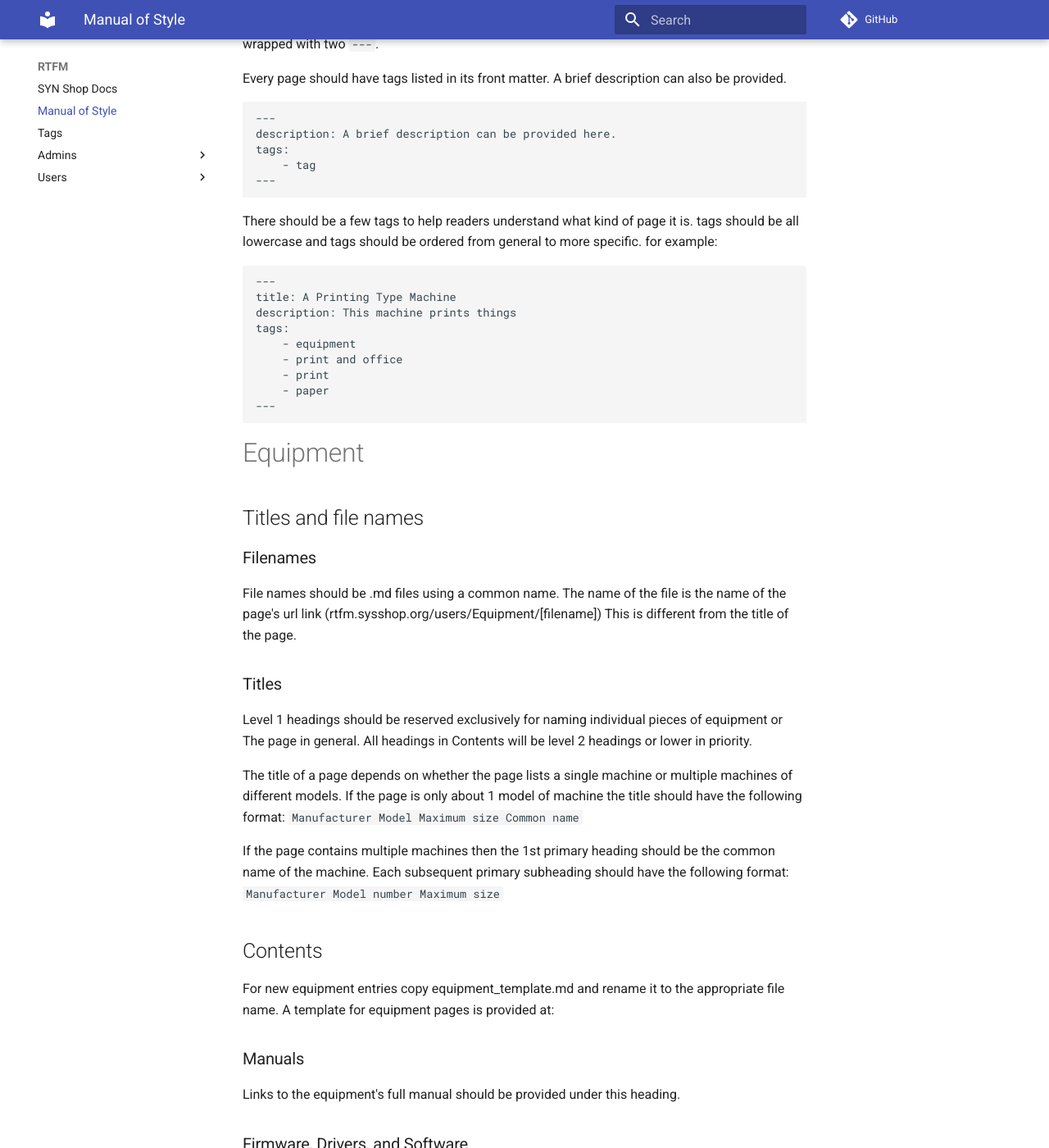
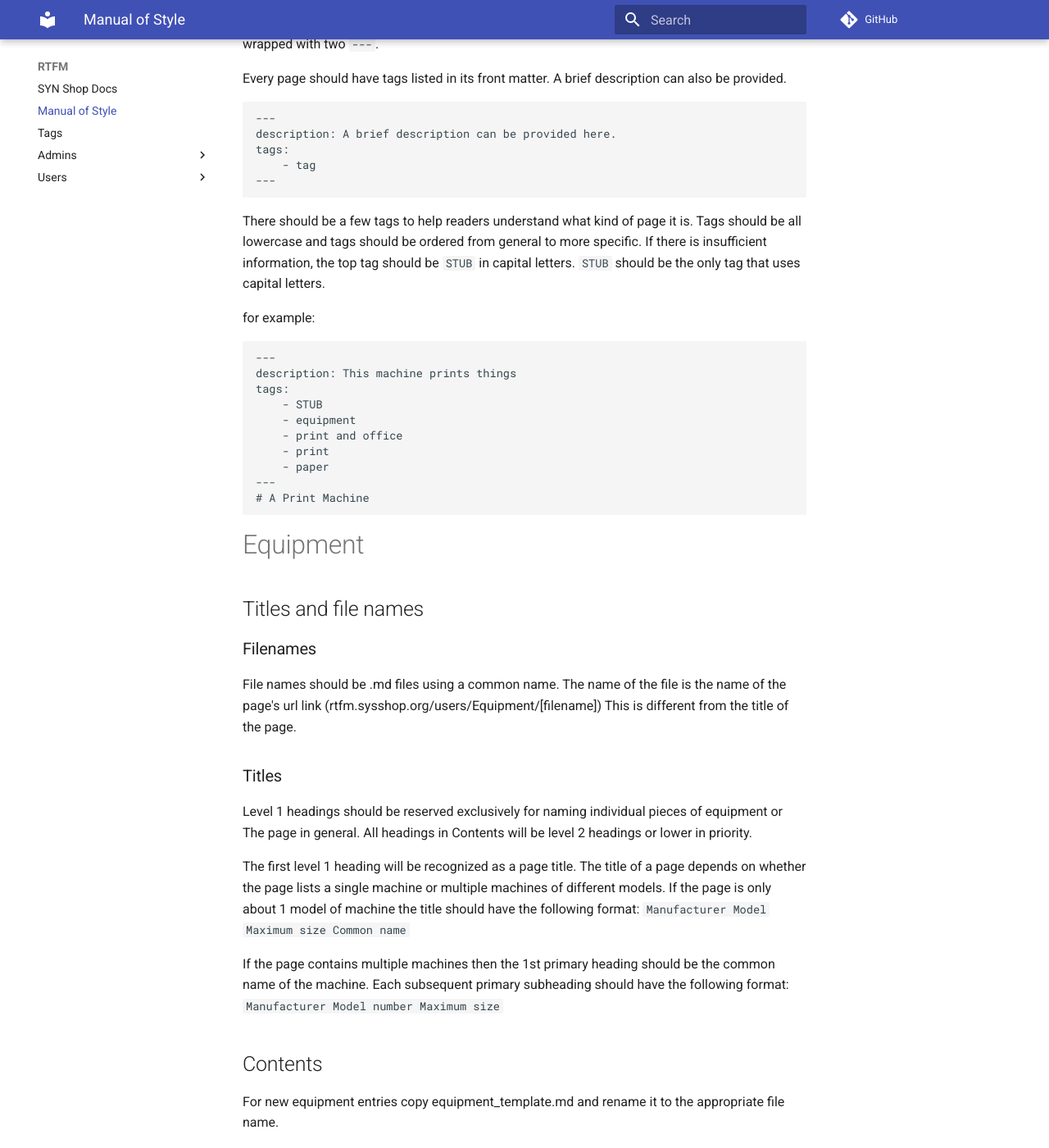
Before and after one commit to synshop/rtfm, an MkDocs documentation site: the page built from docs/Manual of Style.md, in a window 1280 px wide and 1400 px high, scrolled down 420 px. Shown: the whole window at 82% size. Built offline with MkDocs 1.6.1 and Material for MkDocs 9.7.7, drawn with Linux system fonts in a browser that asks for light colours; comment, search, counter and statistics services are not loaded; some of the changed text lies outside the part shown.

Commit message:
fixed Manual of Style.md typos

````diff
--- a/docs/Manual of Style.md
+++ b/docs/Manual of Style.md
@@ -6,7 +6,7 @@ This manual of style provides editors with guidelines that will help readers use
 # Front Matter
 Pages should have a front matter placed before the first heading.
 Front matter is a snippet of yaml that is usually intended to add meta data to a `.md` document.
-it is a block variables wrapped with two `---`.
+It is a block of yaml variables wrapped with two `---`.
 
 Every page should have tags listed in its front matter.
 A brief description can also be provided.
@@ -20,30 +20,36 @@ tags:
 ```
 
 There should be a few tags to help readers understand what kind of page it is.
-tags should be all lowercase and tags should be ordered from general to more specific.
+Tags should be all lowercase and tags should be ordered from general to more specific.
+If there is insufficient information, the top tag should be `STUB` in capital letters.
+`STUB` should be the only tag that uses capital letters.
+
 for example:
 
 ```yaml
 ---
-title: A Printing Type Machine
 description: This machine prints things
 tags:
+    - STUB
     - equipment
     - print and office
     - print
     - paper
 ---
+# A Print Machine
 ```
 
 # Equipment
 ## Titles and file names
 ### Filenames
-File names should be .md files using a common name. The name of the file is the name of the page's url link (rtfm.sysshop.org/users/Equipment/[filename]) This is different from the title of the page.
+File names should be .md files using a common name.
+The name of the file is the name of the page's url link (rtfm.sysshop.org/users/Equipment/[filename]) This is different from the title of the page.
 
 ### Titles
 Level 1 headings should be reserved exclusively for naming individual pieces of equipment or The page in general.
 All headings in Contents will be level 2 headings or lower in priority.
 
+The first level 1 heading will be recognized as a page title.
 The title of a page depends on whether the page lists a single machine or multiple machines of different models.
 If the page is only about 1 model of machine the title should have the following format:
 `Manufacturer Model Maximum size Common name`
@@ -53,6 +59,7 @@ If the page contains multiple machines then the 1st primary heading should be th
 
 ## Contents
 For new equipment entries copy equipment_template.md and rename it to the appropriate file name.
+
 A template for equipment pages is provided at:
 
 ### Manuals
````
Also changed, not shown: other parts of docs/Manual of Style.md (+3 -3 lines).
